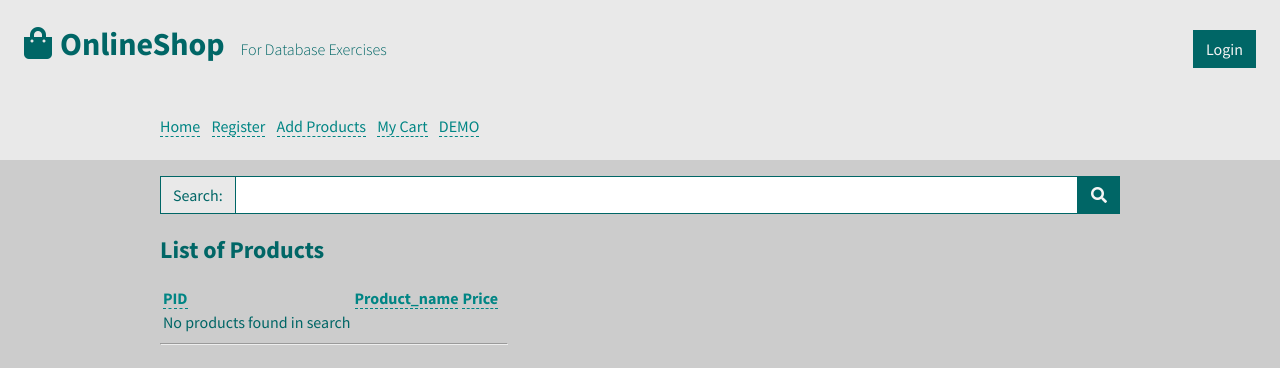
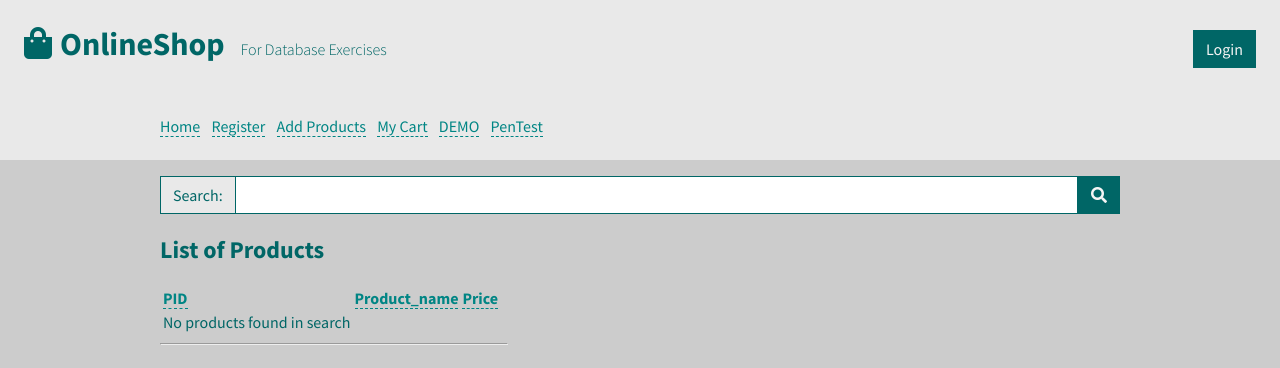
Before and after one commit to Digital-Media/onlineshop, a PHP site: template templates/indexMain.html.twig in a window 1280 px wide. Shown: the top 368 px of the page. Run offline with PHP 8.4, Linux system fonts and the light colour scheme; the template is opened without the code that fills it, so the values that code supplies are empty; some libraries are stand-ins or nearby versions.

Commit message:
added pentest to navigation bar

```diff
--- a/templates/navigation.html.twig
+++ b/templates/navigation.html.twig
@@ -11,5 +11,6 @@
         <span class="u-spaceRS" > {%  if not(_server.SCRIPT_NAME is same as ('/code/onlineshop/htdocs/product.php')) %} <a href="product.php">Add Products</a> {% endif %} </span>
         <span class="u-spaceRS" > {%  if not(_server.SCRIPT_NAME is same as ('/code/onlineshop/htdocs/mycart.php')) %} <a href="mycart.php">My Cart</a> {% endif %} </span>
         <span class="u-spaceRS" > {%  if not(_server.SCRIPT_NAME is same as ('/code/onlineshop/htdocs/dbdemo.php')) %} <a href="dbdemo.php">DEMO</a> {% endif %} </span>
+        <span class="u-spaceRS" >  <a href="pentest.php">PenTest</a>  </span>
     </nav>
 </div>
```
